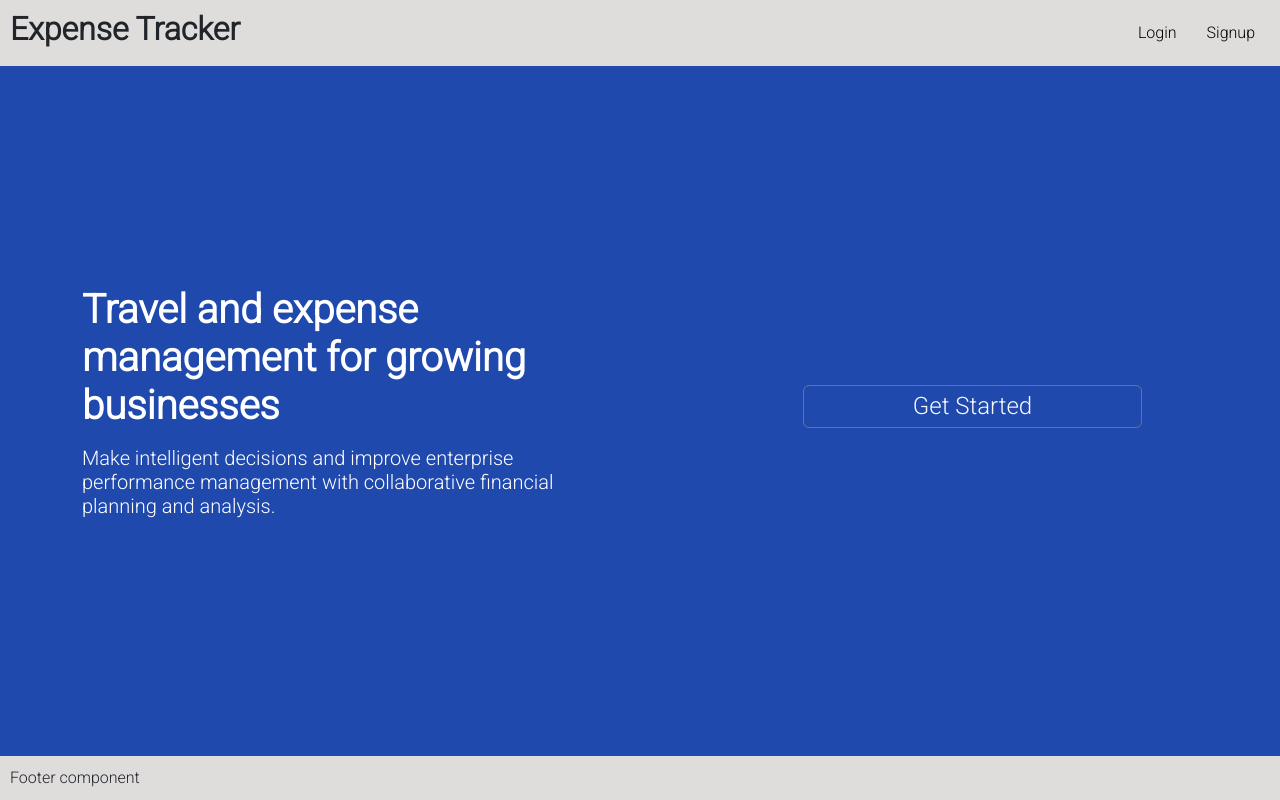
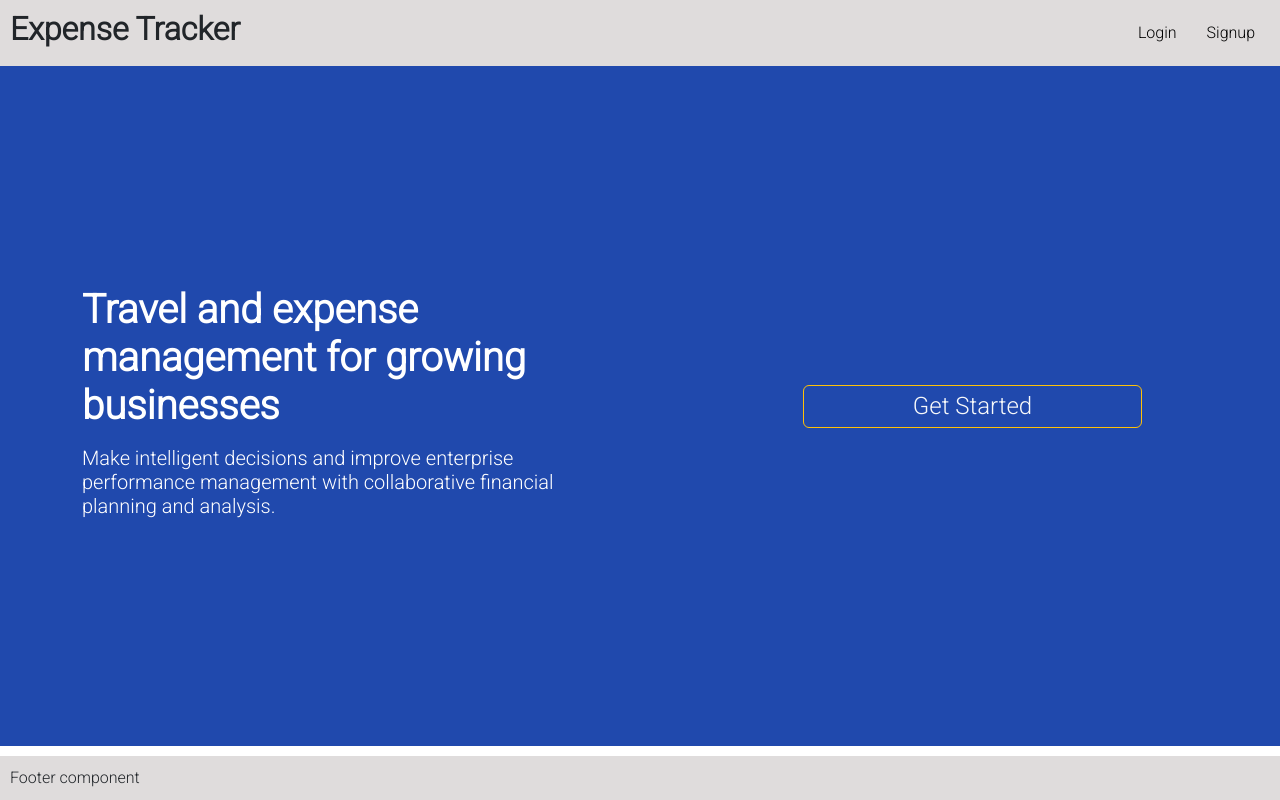
Before and after one commit to deepchhatralia/expense-tracker, a React (Create React App) app in the folder client/: page / in a window 1280 px wide. Built offline with nearby package versions, Linux system fonts and the light colour scheme; no server answers.

Commit message:
landing page

```diff
--- a/client/src/css/home.css
+++ b/client/src/css/home.css
@@ -3,10 +3,11 @@ body {
     margin: 0;
     padding: 0;
 
-    background-color: #2049AD;
+    /* background-color: #2049AD; */
 }
 
 .main-body {
+    background-color: #2049AD;
     color: white;
     display: flex;
     align-items: center;
--- a/client/src/pages/Home.js
+++ b/client/src/pages/Home.js
@@ -30,6 +30,8 @@ const Home = () => {
             <footer>
                 &copy; 2023 Expense Tracker
             </footer> */}
+
+
             <div className="main-body">
                 <div className="container">
                     <div className="row">
@@ -40,16 +42,7 @@ const Home = () => {
                         </div>
 
                         <div className="offset-md-1 col-md-5 d-flex align-items-center justify-content-center flex-row">
-                            {/* <div className="my-3">
-                                <button className="w-50 btn btn-primary">Login</button>
-                            </div>
-                            <div className="my-3">
-                                <button className="w-50 btn btn btn-outline-secondary text-light">Sign up</button>
-                            </div> */}
-
-                            {/* <div>
-                            </div> */}
-                            <button onClick={handleGetStartedClick} className="w-75 btn btn-outline-secondary text-light">
+                            <button onClick={handleGetStartedClick} className="w-75 btn btn-outline-secondary text-light border border-warning">
                                 <h4 className="m-0">Get Started</h4>
                             </button>
                         </div>
```
